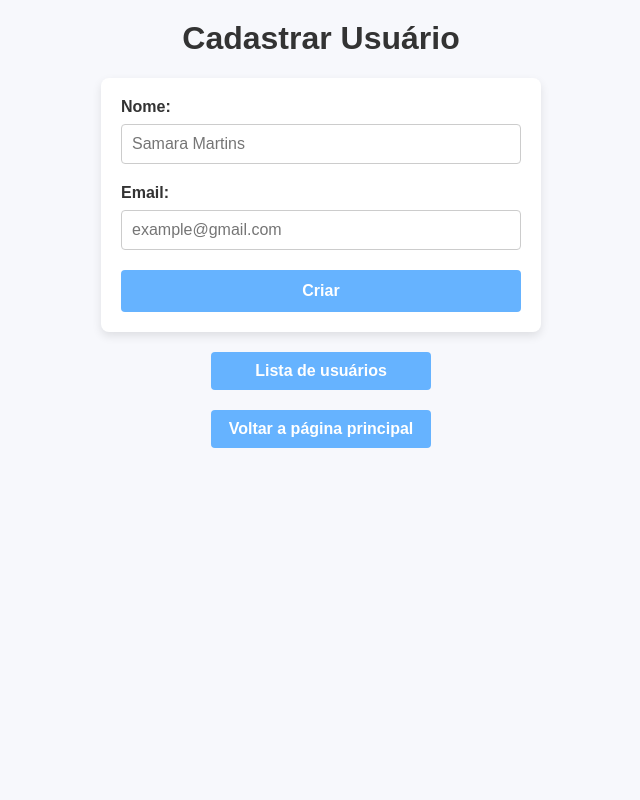
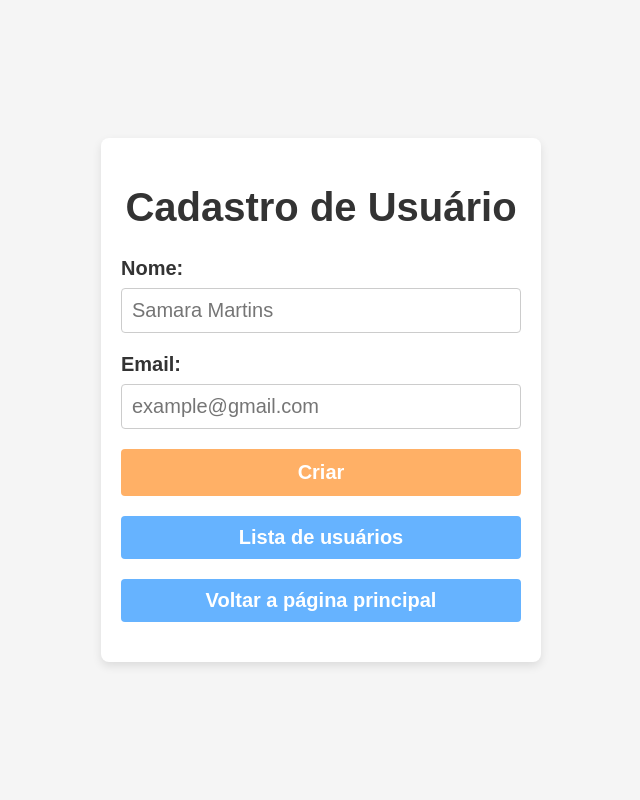
Before and after one commit to paulohenrif/Biblioteca, a Django app: page /cadastrar_usuario/ in a window 1280 px wide. Shown: the whole page, without its empty margins (319-959 px from the left). Run offline with Django 4.2, Linux system fonts and the light colour scheme.

Commit message:
Commit: organizando estilizações

```diff
--- a/biblioteca/static/css/cadastrar_usuario.css
+++ b/biblioteca/static/css/css_cadastro/cadastro.css
@@ -1,8 +1,15 @@
+@charset "UTF-8";
+
 body {
     font-family: Arial, Helvetica, sans-serif;
-    background-color: #f7f8fc;
+    background-color: #f5f5f5;
     margin: 0;
-    padding: 20px;
+    padding: 0;
+    display: flex;
+    justify-content: center;
+    align-items: center;
+    height: 100vh;
+    font-size: 20px;
 }
 
 h1 {
@@ -11,23 +18,25 @@ h1 {
     font-size: 2em;
 }
 
-form {
+form, #form {
+    display: block;
     background-color: #fff;
     padding: 20px;
     border-radius: 8px;
     box-shadow: 0 4px 10px rgba(0, 0, 0, 0.1);
     max-width: 400px;
+    width: 100%;
     margin: 0 auto;
 }
 
-form label {
+label, form label {
+    font-weight: bold;
     display: block;
     margin-bottom: 8px;
     color: #333;
-    font-weight: bold;
 }
 
-form input {
+input[type="text"], input[type="number"], form input {
     width: 100%;
     padding: 10px;
     margin-bottom: 20px;
@@ -36,33 +45,39 @@ form input {
     box-sizing: border-box;
     font-size: 1em;
     color: #333;
+    transition: border-color 0.3s ease;
 }
 
-form input:focus {
+input[type="text"]:focus, input[type="number"]:focus, form input:focus {
     border-color: #66b3ff;
     outline: none;
 }
 
-form button {
+input[type="number"]::-webkit-outer-spin-button,
+input[type="number"]::-webkit-inner-spin-button {
+    -webkit-appearance: none;
+    margin: 0;
+}
+
+#buttons, form #buttons {
+    background-color: #ffb066;
+    color: #fff;
+    border: none;
+    padding: 12px;
+    border-radius: 4px;
+    cursor: pointer;
+    font-size: 1em;
     width: 100%;
-    padding: 12px;
-    background-color: #66b3ff;
-    color: white;
-    border: none;
-    border-radius: 4px;
-    font-size: 1em;
     font-weight: bold;
-    cursor: pointer;
     transition: background-color 0.3s ease;
 }
 
-form button:hover {
-    background-color: #005bb5;
+#buttons:hover, form #buttons:hover {
+    background-color: #ff9839;
 }
 
 a {
     display: block;
-    width: 200px;
     margin: 20px auto;
     padding: 10px;
     background-color: #66b3ff;
@@ -71,19 +86,20 @@ a {
     text-decoration: none;
     border-radius: 4px;
     font-weight: bold;
+    transition: 0.3s ease;
 }
 
 a:hover {
-    background-color: #005bb5;
+    background-color: #005bb5c3;
 }
 
 @media (max-width: 600px) {
-    form {
-        width: 100%;
+    form, #form {
         padding: 10px;
+        box-shadow: 0 2px 8px rgba(0, 0, 0, 0.1);
     }
 
-    a {
-        width: 100%;
+    label, input[type="text"], input[type="number"], #buttons, form input {
+        font-size: 14px;
     }
 }
--- a/biblioteca/static/css/add_l.css
+++ b/biblioteca/static/css/sem_rumo/add_l.css
@@ -18,6 +18,7 @@ body {
     width: 100%;
     margin: 0 auto;
 }
+
 label {
     font-weight: bold;
     display: block;
--- a/biblioteca/templates/paginas_cadastros/cadastrar_usuario.html
+++ b/biblioteca/templates/paginas_cadastros/cadastrar_usuario.html
@@ -1,12 +1,20 @@
 {% load static %}
+<!DOCTYPE html>
+<html lang="pt-br">
+<head>
+    <meta charset="UTF-8">
+    <meta name="viewport" content="width=device-width, initial-scale=1.0">
 
     {% block style %}
-    <link rel="stylesheet" href="{% static 'css/cadastrar_usuario.css' %}">
-    <title>Cadastro de usuário</title>
+        <link rel="stylesheet" href="{% static 'css/css_cadastro/cadastro.css' %}">
     {% endblock style %}
 
-<h1>Cadastrar Usuário</h1>
-<form method="POST">
+    <title>Cadastro de Usuário</title>
+</head>
+<body>
+    {% block main %}
+        <form method="POST" id="form">
+            <h1>Cadastro de Usuário</h1>
             {% csrf_token %}
             <label for="nome">Nome:</label>
             <input type="text" name="nome" id="nome" required autocomplete="none" placeholder="Samara Martins">
@@ -14,8 +22,11 @@
             <label for="email">Email:</label>
             <input type="email" name="email" id="email" required autocomplete="none" placeholder="example@gmail.com">
 
-    <button type="submit">Criar</button>
+            <button type="submit" id="buttons">Criar</button>
+            <a href="{% url 'consultar_usuarios' %}">Lista de usuários</a>
+            <a href="{% url 'Home' %}" >Voltar a página principal</a>
         </form>
 
-<a href="{% url 'consultar_usuarios' %}">Lista de usuários</a>
-<a href="{% url 'Home' %}">Voltar a página principal</a>
+    {% endblock main %}
+</body>
+</html>
--- a/biblioteca/templates/paginas_solicitacoes/solicitar_devolucao.html
+++ b/biblioteca/templates/paginas_solicitacoes/solicitar_devolucao.html
@@ -7,14 +7,14 @@
     <meta name="viewport" content="width=device-width, initial-scale=1.0">
 
     {% block style %}
-        <link rel="stylesheet" href="{% static 'css/solicitar_devolucao.css' %}">
+        <link rel="stylesheet" href="{% static 'css/css_solicitacoes/solicitacoes.css' %}">
     {% endblock style %}
 
     <title>Devolução de Livro</title>
 </head>
 <body>
     <div class="container">
-        <h1>Solicitar Devolução de Livro</h1>
+        <h1>Solicitar Devolução do Livro</h1>
 
         <form method="POST" action="{% url 'solicitar_devolucao' %}">
             {% csrf_token %}
--- a/biblioteca/templates/paginas_solicitacoes/solicitar_emprestimo.html
+++ b/biblioteca/templates/paginas_solicitacoes/solicitar_emprestimo.html
@@ -6,7 +6,7 @@
     <meta name="viewport" content="width=device-width, initial-scale=1.0">
 
     {% block style %}
-        <link rel="stylesheet" href="{% static 'css/emprestimo.css' %}">
+        <link rel="stylesheet" href="{% static 'css/css_solicitacoes/solicitacoes.css' %}">
     {% endblock style %}
 
     <title>Empréstimo</title>
--- a/biblioteca/views.py
+++ b/biblioteca/views.py
@@ -1,6 +1,5 @@
 from django.shortcuts import render, redirect
 from biblioteca.models import Livro, Usuario, Emprestimo
-from pyexpat.errors import messages
 from django.http import HttpResponse
 
 def Home(request):
```
Also changed, not shown: biblioteca/static/css/css_consulta/consulta.css (renamed from biblioteca/static/css/lista_l.css, +0 -8 lines), biblioteca/static/css/css_solicitacoes/solicitacoes.css (renamed from biblioteca/static/css/solicitar_devolucao.css, +0 -24 lines), biblioteca/templates/paginas_cadastros/cadastrar_livro.html (+6 -3 lines), biblioteca/templates/paginas_consultas/consultar_acervo.html (+6 -3 lines), biblioteca/templates/paginas_consultas/consultar_usuarios.html (+5 -3 lines), biblioteca/static/css/css_solicitacoes/emprestimo.css (renamed from biblioteca/static/css/emprestimo.css), biblioteca/static/css/home.css (added), biblioteca/static/css/sem_rumo/lista_p.css (renamed from biblioteca/static/css/lista_p.css). Lines whose indentation alone changed are shown as unchanged.
